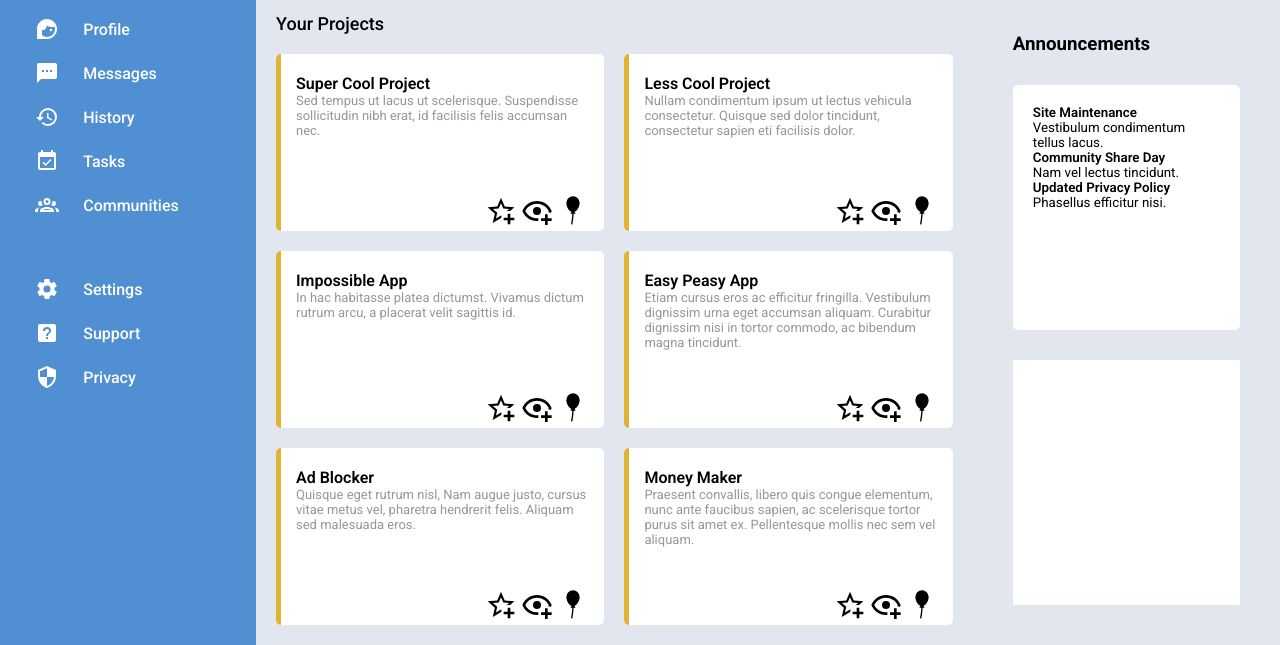
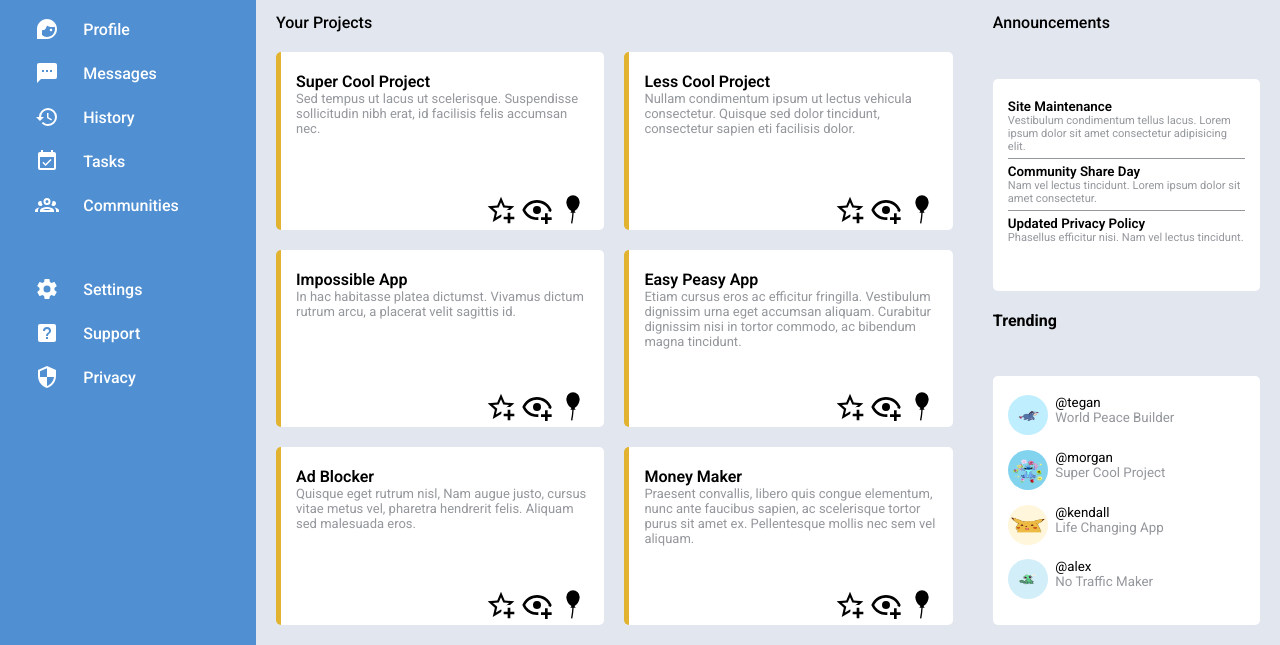
Before and after one commit to San-ar/admin_dashboard, a plain HTML site: page index.html in a window 1280 px wide. Shown: the part 155-800 px from the top of the page. Drawn offline with Linux system fonts and the light colour scheme.

Commit message:
Add Final Styling

```diff
--- a/index.html
+++ b/index.html
@@ -140,7 +140,7 @@
         </div>
         <div class="main-content">
             <div class="projects">
-                <h3 class="proj-label">Your Projects</h3>
+                <h4 class="proj-label">Your Projects</h4>
                 <div class="card">
                     <div class="text">
                         <p class="title">Super Cool Project</p>
@@ -305,18 +305,48 @@
                 <div class="announcements">
                     <div class="li-card">
                         <p class="title">Site Maintenance</p>
-                        <p class="desc">Vestibulum condimentum tellus lacus.</p>
+                        <p class="desc">Vestibulum condimentum tellus lacus. Lorem ipsum dolor sit amet consectetur adipisicing elit.</p>
                     </div>
-                    <div class="li-card">
+                    <div class="li-card middle">
                         <div class="title">Community Share Day</div>
-                        <div class="desc">Nam vel lectus tincidunt.</div>
+                        <div class="desc">Nam vel lectus tincidunt. Lorem ipsum dolor sit amet consectetur.</div>
                     </div>
                     <div class="li-card">
                         <div class="title">Updated Privacy Policy</div>
-                        <div class="desc">Phasellus efficitur nisi.</div>
+                        <div class="desc">Phasellus efficitur nisi. Nam vel lectus tincidunt.</div>
                     </div>
                 </div>
-                <div class="trending"></div>
+                <h4 class="tre-label">Trending</h4>
+                <div class="trending">
+                    <div class="trecard">
+                        <img src="./assets/donkey.jpg" alt="User Profile Pic">
+                        <div class="text">
+                            <p class="at">@tegan</p>
+                            <p class="title">World Peace Builder</p>
+                        </div>
+                    </div>
+                    <div class="trecard">
+                        <img src="./assets/stitch.jpg" alt="User Profile Pic">
+                        <div class="text">
+                            <p class="at">@morgan</p>
+                            <p class="title">Super Cool Project</p>
+                        </div>
+                    </div>
+                    <div class="trecard">
+                        <img src="./assets/poke.jpg" alt="User Profile Pic">
+                        <div class="text">
+                            <p class="at">@kendall</p>
+                            <p class="title">Life Changing App</p>
+                        </div>
+                    </div>
+                    <div class="trecard">
+                        <img src="./assets/tangle.jpg" alt="User Profile Pic">
+                        <div class="text">
+                            <p class="at">@alex</p>
+                            <p class="title">No Traffic Maker</p>
+                        </div>
+                    </div>
+                </div>
             </div>
         </div>
     </div>
--- a/styles.css
+++ b/styles.css
@@ -182,14 +182,14 @@ button {
 
     display: grid;
     grid-template-columns: 1fr 1fr;
-    grid-template-rows: .10fr 1fr 1fr 1fr;
+    grid-template-rows: 0.10fr 1fr 1fr 1fr;
     gap: 20px;
 }
 
 .proj-label {
     grid-column: 1 / 3;
     font-weight: 500;
-    font-size: large;
+    font-size: Medium;
 }
 
 .card {
@@ -223,20 +223,20 @@ button {
 /* Extras */
 
 .extras h3 {
-
+    font-weight: 500;
+    font-size: Medium;
 }
 
 .extras {
-
-    padding: 40px;
+    padding: 20px;
 
     display: grid;
-    grid-template-rows: 0.05fr 1fr 1fr;
-    gap: 30px;
+    grid-template-rows: 0.02fr 1fr 0.02 1fr;
+    gap: 20px;
 }
 
 .announcements {
-    padding: 20px;
+    padding: 15px;
     background-color: #ffffff;
     font-size: smaller;
     border-radius: 5px;
@@ -246,8 +246,38 @@ button {
     font-weight: 600;
 }
 
+.announcements .desc {
+    font-size: smaller;
+    color: #94979c;
+}
+
+.li-card {
+    padding: 5px 0px;
+}
+
+.li-card.middle {
+    border-top: 1px solid#94979c;
+    border-bottom: 1px solid #94979c;
+}
+
+.trecard {
+    font-size: smaller;
+    padding: 4px 0px;
+    display: grid;
+    grid-template-columns: 0.5fr 2fr;
+}
+
+.trecard .title {
+    color: #94979c;
+
+}
+
 .trending {
+    padding: 15px;
+    border-radius: 5px;
     background-color: #ffffff;
+    display: grid;
+    grid-template-rows: 1fr 1fr 1fr 1fr;
 }
 
 /* Misc. */
```
